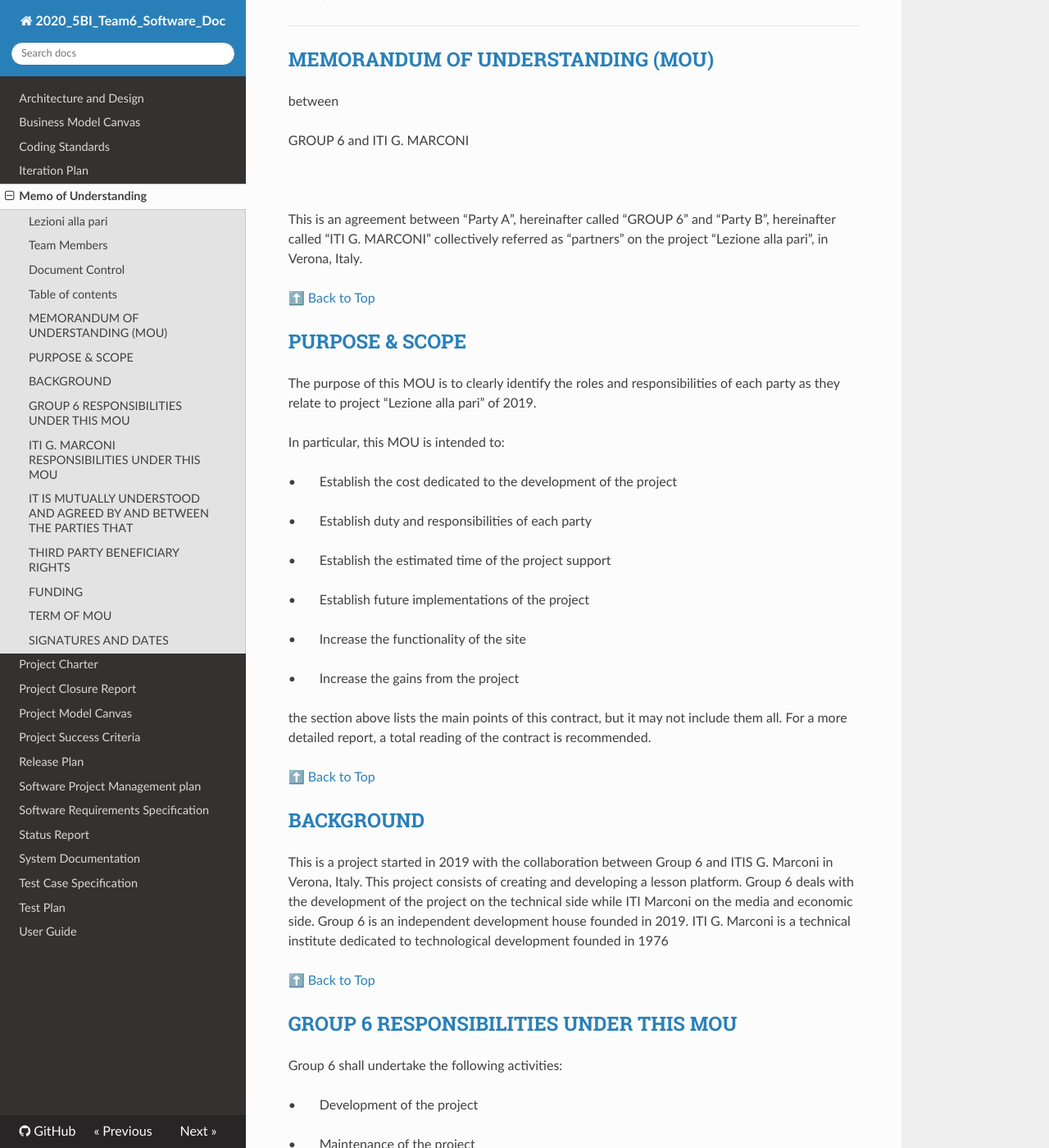
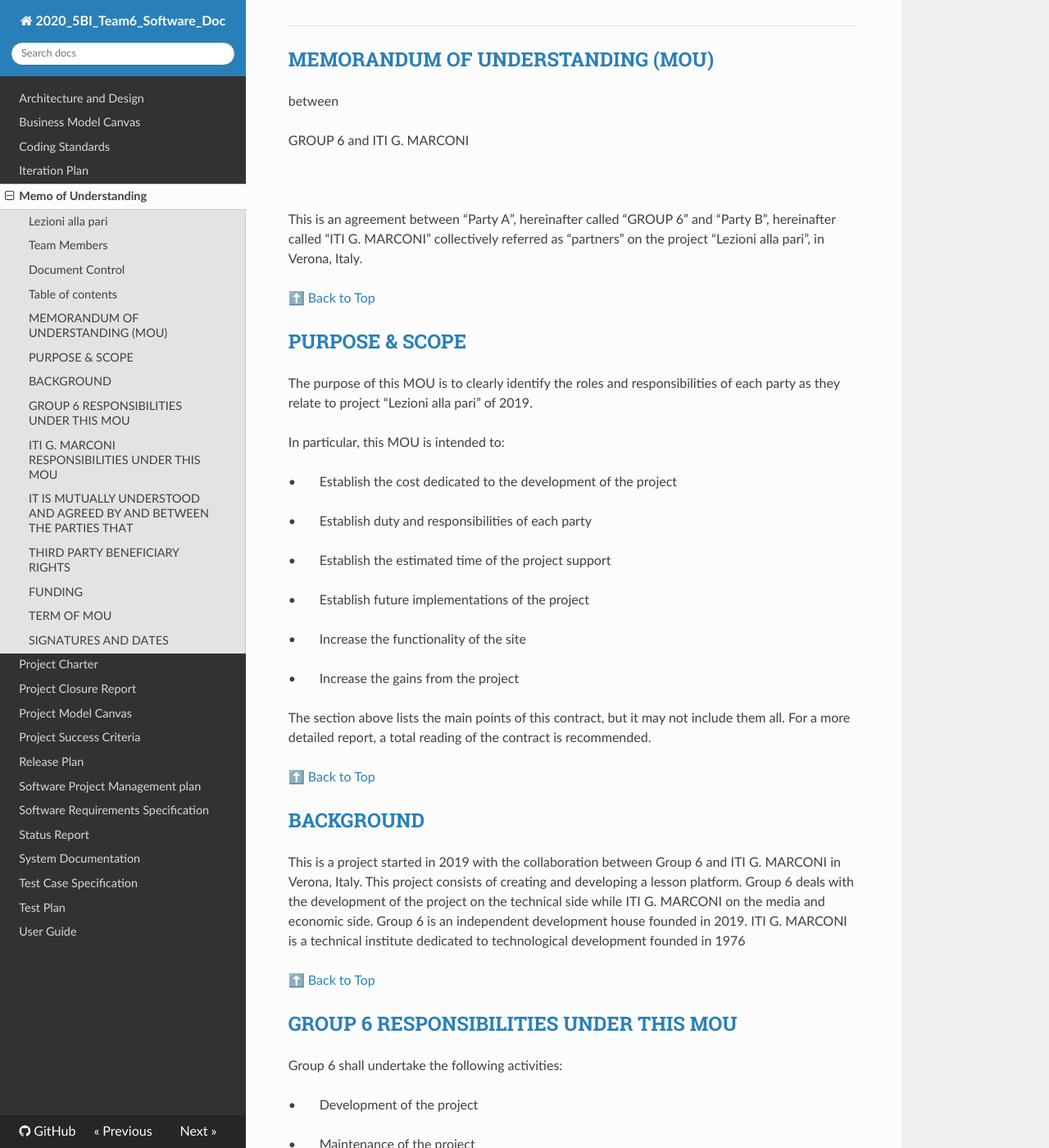
Before and after one commit to KilliKrate/Software-Documentation-G6, an MkDocs documentation site: the page built from docs/Memo of Understanding/index.md, in a window 1280 px wide and 1400 px high, scrolled down 1385 px. Shown: the whole window at 82% size. Built offline with MkDocs 1.6.1, drawn with Linux system fonts in a browser that asks for light colours; nearby versions of some CDN libraries; some of the changed text lies outside the part shown.

Commit message:
Fixed Memo of Understanding

```diff
--- a/docs/Memo of Understanding/index.md
+++ b/docs/Memo of Understanding/index.md
@@ -59,12 +59,12 @@ GROUP 6 and ITI G. MARCONI
 
 &nbsp;
 
-This is an agreement between “Party A”, hereinafter called “GROUP 6” and “Party B”, hereinafter called “ITI G. MARCONI” collectively referred as “partners” on the project “Lezione alla pari”, in Verona, Italy.
+This is an agreement between “Party A”, hereinafter called “GROUP 6” and “Party B”, hereinafter called “ITI G. MARCONI” collectively referred as “partners” on the project “Lezioni alla pari”, in Verona, Italy.
 
 [⬆️ Back to Top](#table-of-contents)
 
 ## [PURPOSE & SCOPE](#purpose-&-scope)
-The purpose of this MOU is to clearly identify the roles and responsibilities of each party as they relate to project “Lezione alla pari” of 2019.
+The purpose of this MOU is to clearly identify the roles and responsibilities of each party as they relate to project “Lezioni alla pari” of 2019.
 
 In particular, this MOU is intended to:
 
@@ -80,12 +80,12 @@ In particular, this MOU is intended to:
 
 •&nbsp;&nbsp;&nbsp;&nbsp;&nbsp;&nbsp; Increase the gains from the project
 
-the section above lists the main points of this contract, but it may not include them all. For a more detailed report, a total reading of the contract is recommended.
+The section above lists the main points of this contract, but it may not include them all. For a more detailed report, a total reading of the contract is recommended.
 
 [⬆️ Back to Top](#table-of-contents)
 
 ## [BACKGROUND](#background)
-This is a project started in 2019 with the collaboration between Group 6 and ITIS G. Marconi in Verona, Italy. This project consists of creating and developing a lesson platform. Group 6 deals with the development of the project on the technical side while ITI Marconi on the media and economic side. Group 6 is an independent development house founded in 2019. ITI G. Marconi is a technical institute dedicated to technological development founded in 1976
+This is a project started in 2019 with the collaboration between Group 6 and ITI G. MARCONI in Verona, Italy. This project consists of creating and developing a lesson platform. Group 6 deals with the development of the project on the technical side while ITI G. MARCONI on the media and economic side. Group 6 is an independent development house founded in 2019. ITI G. MARCONI is a technical institute dedicated to technological development founded in 1976
 
 [⬆️ Back to Top](#table-of-contents)
 
@@ -118,9 +118,9 @@ ITI G. MARCONI shall undertake the following activities:
 
 •&nbsp;&nbsp;&nbsp;&nbsp;&nbsp;&nbsp; Provide financial support
 
-•&nbsp;&nbsp;&nbsp;&nbsp;&nbsp;&nbsp; management of economic agreements
+•&nbsp;&nbsp;&nbsp;&nbsp;&nbsp;&nbsp; Management of economic agreements
 
-•&nbsp;&nbsp;&nbsp;&nbsp;&nbsp;&nbsp; evaluate the progress of the project
+•&nbsp;&nbsp;&nbsp;&nbsp;&nbsp;&nbsp; Evaluate the progress of the project
 
 •&nbsp;&nbsp;&nbsp;&nbsp;&nbsp;&nbsp; Provide the statistical data
 
@@ -130,7 +130,7 @@ ITI G. MARCONI shall undertake the following activities:
 
 1. Modification or changes to the contract are only possible consent of both parties and that the party wishing to implement the change must notify the other party at least 48 hours in advance.
 
-2. At the end of the contract the project remains the property of group 6
+2. At the end of the contract the project remains the property of Group 6
 
 3. Any problems inherent in the project involve all parties included in the agreement
 
```
